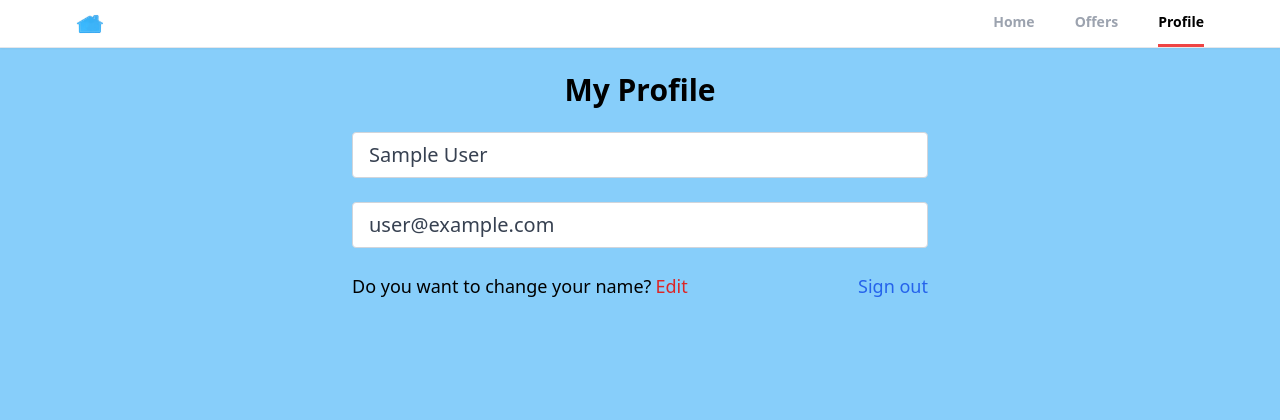
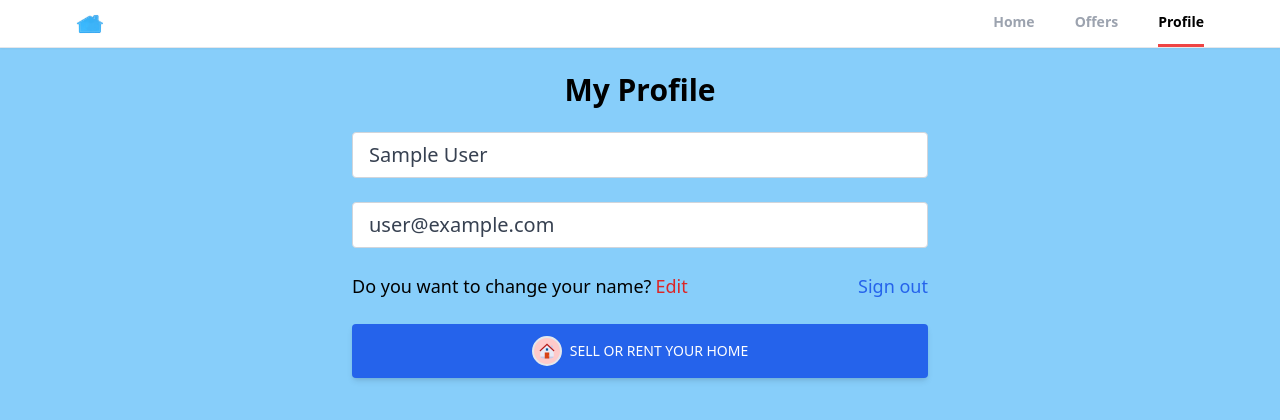
Before and after one commit to delafuent3/gh-mcsd6-project, a React (Create React App) app: page /profile in a window 1280 px wide. Shown: the top 420 px of the page. Built offline with nearby package versions, Linux system fonts and the light colour scheme; no server answers; sample sign-in values are in the browser's storage.

Commit message:
Task 37 - Create item button

```diff
--- a/src/pages/Profile.jsx
+++ b/src/pages/Profile.jsx
@@ -3,7 +3,7 @@
 import {getAuth, updateProfile} from "firebase/auth";
 
 // Import - HOOKS
-import {useNavigate} from "react-router-dom";
+import {Link, useNavigate} from "react-router-dom";
 
 // Import - tastify
 import {toast} from "react-toastify";
@@ -13,6 +13,9 @@
 
 // Import - Firestore
 import {doc, updateDoc} from "firebase/firestore";
+
+// Import - Icon
+import  {FcHome} from "react-icons/fc";
 
 export default function Profile() {
     // ----------------------------------------------------------------------------------- Initialize getAuth ----------
@@ -122,6 +125,19 @@
                             </p>
                         </div>
                     </form>
+                    <button
+                        type="submit"
+                        className="w-full bg-blue-600 text-white uppercase px-7 py-3 text-sm font-medium rounded shadow-md hover:bg-blue-700 transition duration-150 ease-in-out hover:shadow-lg active:bg-blue-800"
+                    >
+                        <Link
+                            to="/create-listing"
+                            className="flex justify-center items-center"
+                        >
+                            <FcHome className="mr-2 text-3xl bg-red-200 rounded-full p-1 border-2"
+                            />
+                            Sell or rent your home
+                        </Link>
+                    </button>
                 </div>
             </section>
         </>
```
